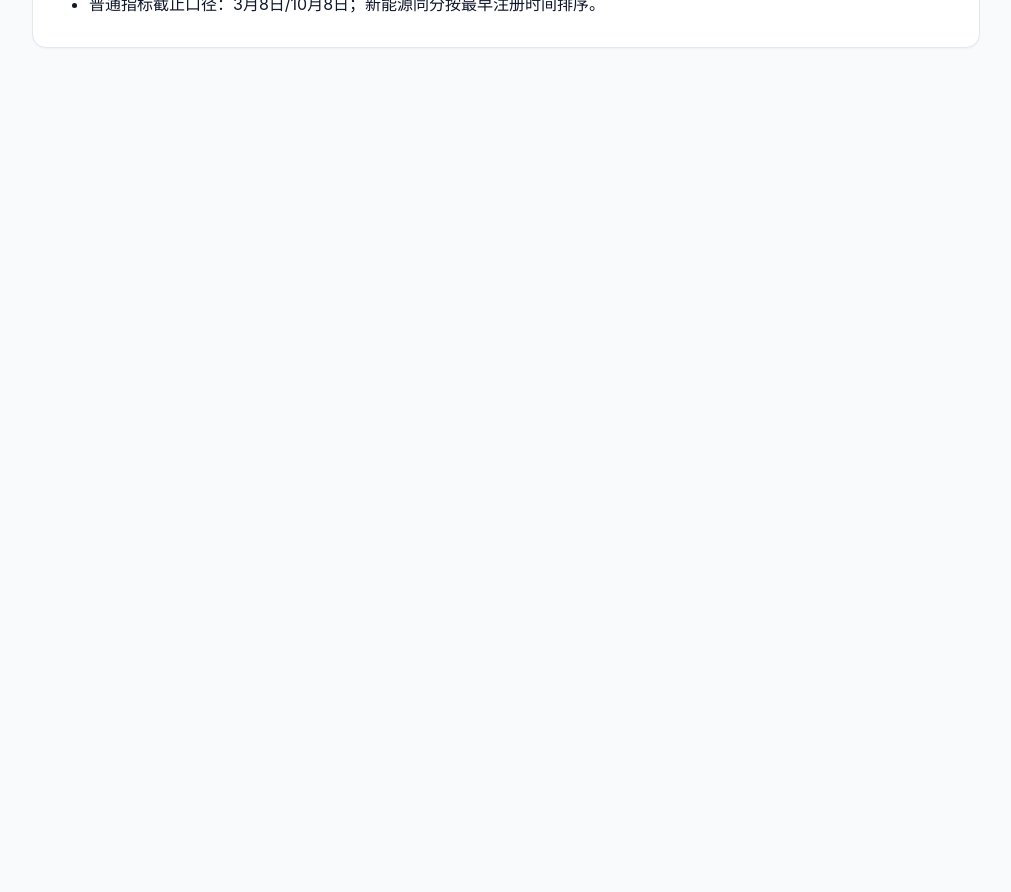
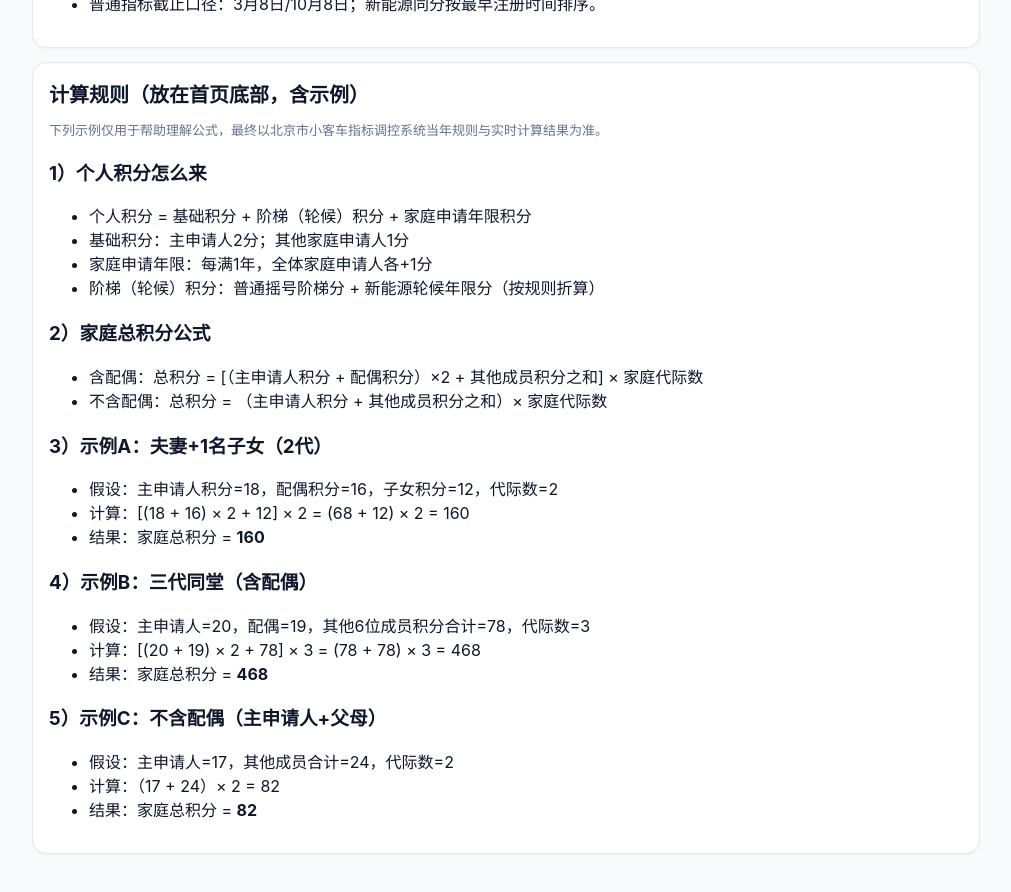
Before and after one commit to LQ-Epoch/bj-car-points, a Next.js app: page / in a window 1280 px wide. Shown: the part 780-1672 px from the top of the page, without its empty margins (134-1145 px from the left). Before the commit the page ends 888 px from the top, so only its background shows below. Built offline with nearby package versions, Linux system fonts and the light colour scheme.

Commit message:
feat: show detailed scoring rules and examples on homepage

```diff
--- a/app/page.tsx
+++ b/app/page.tsx
@@ -586,6 +586,48 @@ export default function Home() {
           <li>普通指标截止口径：3月8日/10月8日；新能源同分按最早注册时间排序。</li>
         </ul>
       </section>
+
+      <section className="card">
+        <h2>计算规则（放在首页底部，含示例）</h2>
+        <p className="muted small">
+          下列示例仅用于帮助理解公式，最终以北京市小客车指标调控系统当年规则与实时计算结果为准。
+        </p>
+
+        <h3>1）个人积分怎么来</h3>
+        <ul>
+          <li>个人积分 = 基础积分 + 阶梯（轮候）积分 + 家庭申请年限积分</li>
+          <li>基础积分：主申请人2分；其他家庭申请人1分</li>
+          <li>家庭申请年限：每满1年，全体家庭申请人各+1分</li>
+          <li>阶梯（轮候）积分：普通摇号阶梯分 + 新能源轮候年限分（按规则折算）</li>
+        </ul>
+
+        <h3>2）家庭总积分公式</h3>
+        <ul>
+          <li>含配偶：总积分 = [（主申请人积分 + 配偶积分）×2 + 其他成员积分之和] × 家庭代际数</li>
+          <li>不含配偶：总积分 = （主申请人积分 + 其他成员积分之和）× 家庭代际数</li>
+        </ul>
+
+        <h3>3）示例A：夫妻+1名子女（2代）</h3>
+        <ul>
+          <li>假设：主申请人积分=18，配偶积分=16，子女积分=12，代际数=2</li>
+          <li>计算：[(18 + 16) × 2 + 12] × 2 = (68 + 12) × 2 = 160</li>
+          <li>结果：家庭总积分 = <b>160</b></li>
+        </ul>
+
+        <h3>4）示例B：三代同堂（含配偶）</h3>
+        <ul>
+          <li>假设：主申请人=20，配偶=19，其他6位成员积分合计=78，代际数=3</li>
+          <li>计算：[(20 + 19) × 2 + 78] × 3 = (78 + 78) × 3 = 468</li>
+          <li>结果：家庭总积分 = <b>468</b></li>
+        </ul>
+
+        <h3>5）示例C：不含配偶（主申请人+父母）</h3>
+        <ul>
+          <li>假设：主申请人=17，其他成员合计=24，代际数=2</li>
+          <li>计算：（17 + 24）× 2 = 82</li>
+          <li>结果：家庭总积分 = <b>82</b></li>
+        </ul>
+      </section>
     </main>
   );
 }
```
